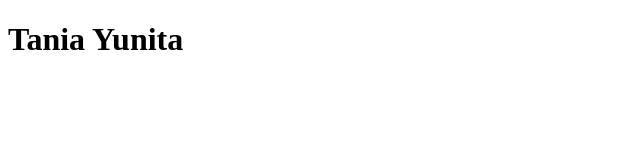
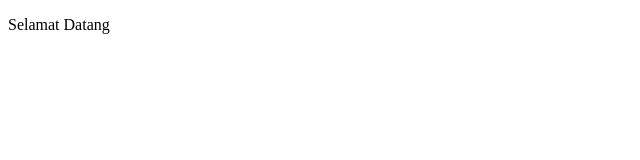
Before and after one commit to danangpurbojati/belajar-kolaborasi, a plain HTML site: page pages/index.html in a window 1280 px wide. Shown: the whole page, without its empty margins (0-640 px from the left). Drawn offline with Linux system fonts and the light colour scheme.

Commit message:
edit file html

```diff
--- a/pages/index.html
+++ b/pages/index.html
@@ -8,7 +8,7 @@
 </head>
 <body>
     <div class="container">
-        <h1> Tania Yunita</h1>
+        <p>Selamat Datang</p>
     </div>
 
 </body>
```
